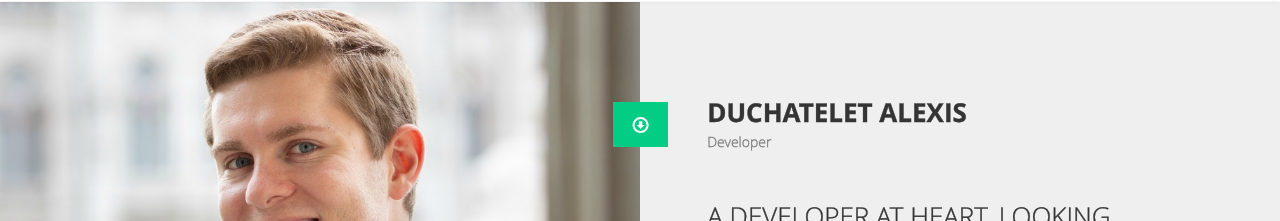
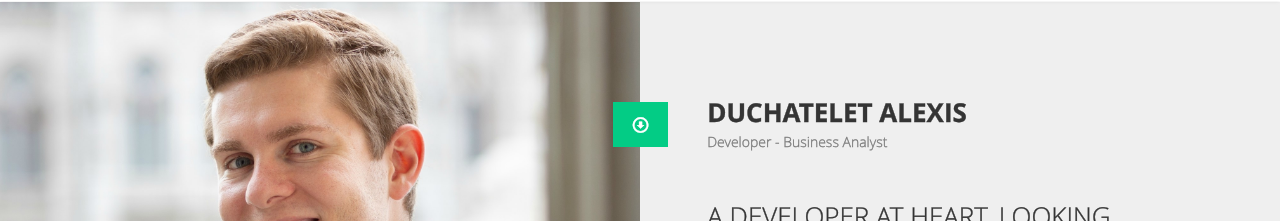
Before and after one commit to AlexisWhileCoding/profile, a website: page index.html in a window 1280 px wide. Shown: the part 66-287 px from the top of the page. Drawn offline with Linux system fonts and the light colour scheme.

Commit message:
changed title

```diff
--- a/index.html
+++ b/index.html
@@ -71,7 +71,7 @@
 
 		<div class="aboutContent overview row">
 			<div class="aboutTitle">
-				<h1>Duchatelet Alexis<span>Developer</span></h1>
+				<h1>Duchatelet Alexis<span>Developer - Business Analyst</span></h1>
 			</div>
 
 			<div class="aboutIntro">
```
